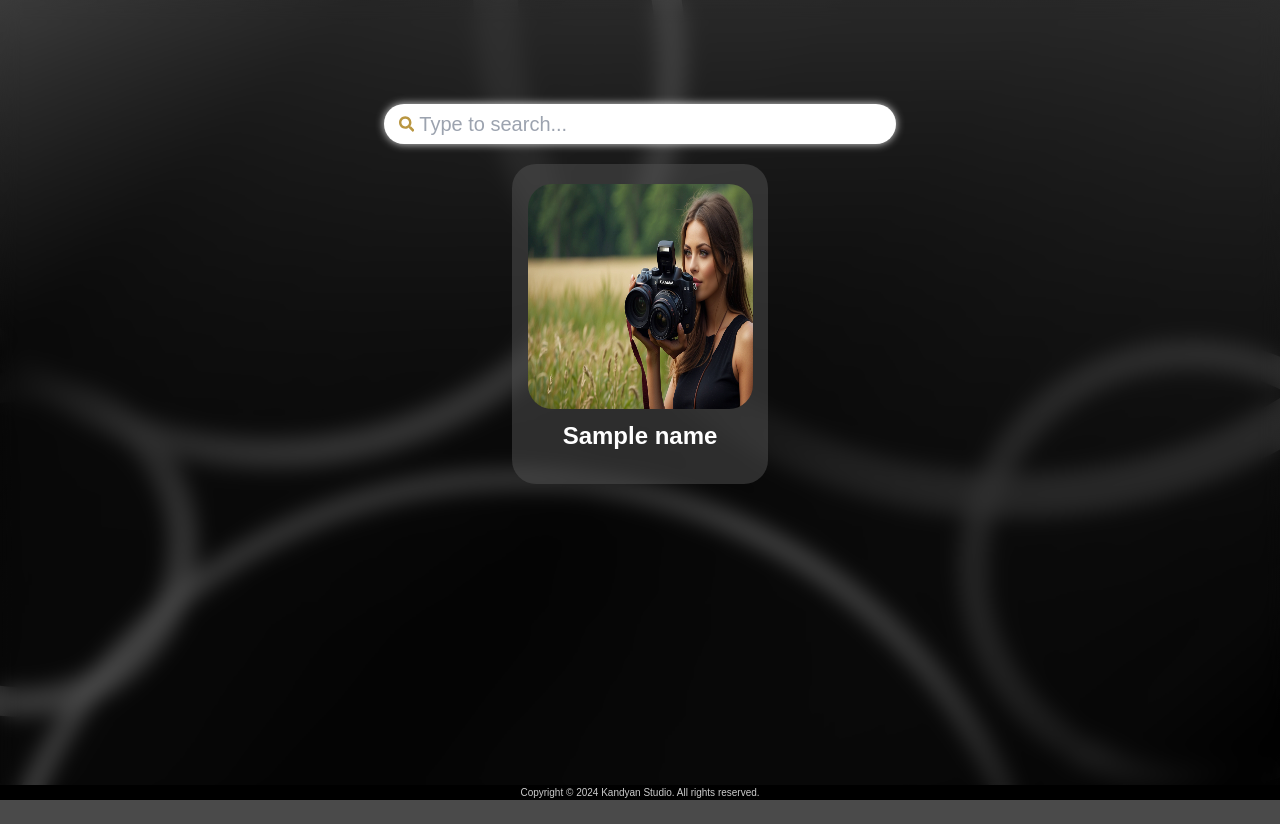
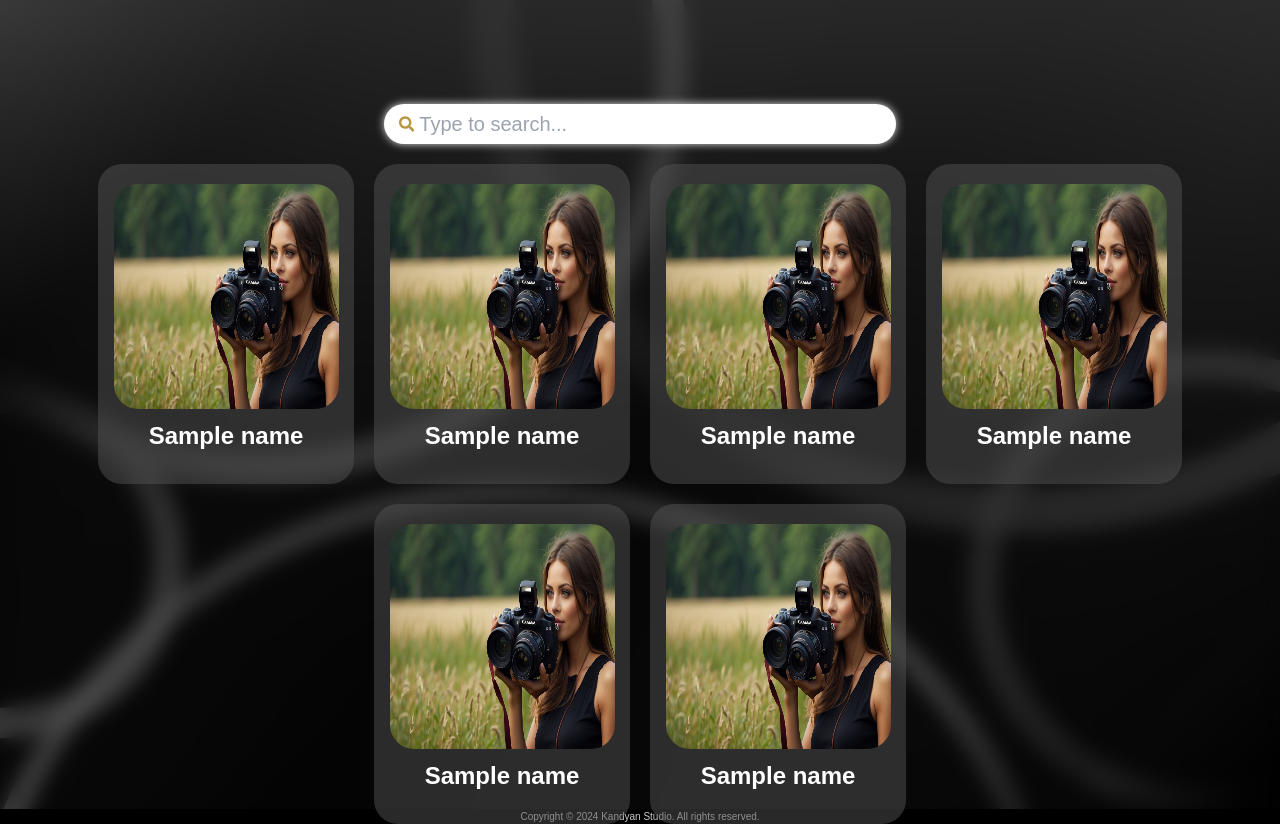
Before and after one commit to ITP-T067/T067-Kandyan-Studio, a React (Create React App) app in the folder frontend/: page /cusdashboard in a window 1280 px wide. Before the commit the page ends 800 px from the top, so only its background shows below. Built offline with nearby package versions, Linux system fonts and the light colour scheme.

Commit message:
simple changes

```diff
--- a/frontend/src/pages/customer/onlineorder/addToCart.jsx
+++ b/frontend/src/pages/customer/onlineorder/addToCart.jsx
@@ -25,7 +25,7 @@ export default function AddToCart() {
   return (
     <div>
       <div className={`container ${showAlert ? 'blur' : ''}`}>
-        <div className="card h-96 bg-kblack bg-opacity-30 rounded-3xl m-12 shadow-2xl">
+        <div className="card h-96 bg-kgray bg-opacity-30 rounded-3xl m-12">
           <div>
             <div className="flex flex-col md:flex-row md:space-x-8">
               <div className="mt-12 ml-11">
--- a/frontend/src/pages/customer/onlineorder/cus_dashboard.jsx
+++ b/frontend/src/pages/customer/onlineorder/cus_dashboard.jsx
@@ -25,6 +25,31 @@ function Cus_dashboard() {
             <img className="absolute rounded-3xl" src={Sample} style={{ width: '225px', height: '225px', left: '16px', top: '20px' }} alt="Photography" />
             <div className="Souvenir absolute text-white text-center text-2xl font-bold top-64 left-0 right-0">Sample name</div>
           </div>
+          <div className="card w-64 h-80 relative cursor-pointer transition-transform duration-300 ease-in-out hover:scale-105" onClick={() => navigate('/addtocart')}>
+            <div class="w-64 h-80 absolute bg-kgray opacity-50 rounded-3xl"></div>
+            <img className="absolute rounded-3xl" src={Sample} style={{ width: '225px', height: '225px', left: '16px', top: '20px' }} alt="Photography" />
+            <div className="Souvenir absolute text-white text-center text-2xl font-bold top-64 left-0 right-0">Sample name</div>
+          </div>
+          <div className="card w-64 h-80 relative cursor-pointer transition-transform duration-300 ease-in-out hover:scale-105" onClick={() => navigate('/addtocart')}>
+            <div class="w-64 h-80 absolute bg-kgray opacity-50 rounded-3xl"></div>
+            <img className="absolute rounded-3xl" src={Sample} style={{ width: '225px', height: '225px', left: '16px', top: '20px' }} alt="Photography" />
+            <div className="Souvenir absolute text-white text-center text-2xl font-bold top-64 left-0 right-0">Sample name</div>
+          </div>
+          <div className="card w-64 h-80 relative cursor-pointer transition-transform duration-300 ease-in-out hover:scale-105" onClick={() => navigate('/addtocart')}>
+            <div class="w-64 h-80 absolute bg-kgray opacity-50 rounded-3xl"></div>
+            <img className="absolute rounded-3xl" src={Sample} style={{ width: '225px', height: '225px', left: '16px', top: '20px' }} alt="Photography" />
+            <div className="Souvenir absolute text-white text-center text-2xl font-bold top-64 left-0 right-0">Sample name</div>
+          </div>
+          <div className="card w-64 h-80 relative cursor-pointer transition-transform duration-300 ease-in-out hover:scale-105" onClick={() => navigate('/addtocart')}>
+            <div class="w-64 h-80 absolute bg-kgray opacity-50 rounded-3xl"></div>
+            <img className="absolute rounded-3xl" src={Sample} style={{ width: '225px', height: '225px', left: '16px', top: '20px' }} alt="Photography" />
+            <div className="Souvenir absolute text-white text-center text-2xl font-bold top-64 left-0 right-0">Sample name</div>
+          </div>
+          <div className="card w-64 h-80 relative cursor-pointer transition-transform duration-300 ease-in-out hover:scale-105" onClick={() => navigate('/addtocart')}>
+            <div class="w-64 h-80 absolute bg-kgray opacity-50 rounded-3xl"></div>
+            <img className="absolute rounded-3xl" src={Sample} style={{ width: '225px', height: '225px', left: '16px', top: '20px' }} alt="Photography" />
+            <div className="Souvenir absolute text-white text-center text-2xl font-bold top-64 left-0 right-0">Sample name</div>
+          </div>
         </div>
 
       </div>
--- a/frontend/src/pages/customer/onlineorder/myOrders.jsx
+++ b/frontend/src/pages/customer/onlineorder/myOrders.jsx
@@ -8,48 +8,40 @@ function MyOrder() {
   return (
     <div>
         <div class="flex m-16">
-            <div class="flex-grow p-6 bg-white rounded-3xl shadow dark:bg-kgray dark:border-kgray mr-8">
+            <div class="flex-grow p-6 bg-white rounded-3xl dark:border-kgray bg-kgray bg-opacity-50 mr-8">
                 <h5 class="mt-auto text-4xl font-bold dark:text-kwhite">Total Orders</h5>
                 <h1 className="font-bold text-6xl text-kwhite dark:text-kwhite text-right mb-auto mt-10">12</h1>
             </div>
-            <div class="flex-grow p-6 bg-white rounded-3xl shadow dark:bg-kgray dark:border-kgray ml-8">
+            <div class="flex-grow p-6 bg-white rounded-3xl bg-kgray bg-opacity-50 dark:border-kgray ml-8">
                 <h5 class=" text-4xl font-bold dark:text-kwhite ">Total Expenditure</h5>
                 <h1 className="font-bold text-6xl text-kwhite dark:text-kwhite text-right mt-10">LKR 14,300.00</h1>
             </div>
         </div>
 
         <div className='flex justify-center'>
-            <a href="/pendingorder" className='flex-grow relative mx-auto ml-16 duration-300 delay-150 transform hover:scale-110'>
-                <div className="absolute">
+            <a href="/pendingorder" className='flex-grow relative ml-16 duration-300 delay-150 transform hover:scale-105'>
                 <div className="w-72 h-80 top-0 absolute bg-kblack rounded-3xl border-4 border-kyellow flex justify-center">
                     <img src={process} alt="Image" className="w-52 h-52" />
                 </div>
                 <div className="w-72 h-20 left-0 top-[232px] absolute text-center text-kwhite text-3xl font-bold font-['Inter']">Pending<br/>Orders</div>
-                </div>
             </a>
-            <a href="/processingorder" className='flex-grow relative mx-aut duration-300 delay-150 transform hover:scale-110'>
-                <div className="absolute">
+            <a href="/processingorder" className='flex-grow relative duration-300 delay-150 transform hover:scale-105'>
                 <div className="w-72 h-80 top-0 absolute bg-kblack rounded-3xl border-4 border-kyellow flex justify-center">
                     <img src={process} alt="Image" className="w-52 h-52" />
                 </div>
                 <div className="w-72 h-20 left-0 top-[232px] absolute text-center text-kwhite text-3xl font-bold font-['Inter']">Processing<br/>Orders</div>
-                </div>
             </a>
-            <a href="/completeorder" className='flex-grow relative mx-auto  duration-300 delay-150 transform hover:scale-110'>
-                <div className="absolute">
+            <a href="/completeorder" className='flex-grow relative duration-300 delay-150 transform hover:scale-105'>
                 <div className="w-72 h-80 top-0 absolute bg-kblack rounded-3xl border-4 border-kyellow flex justify-center">
                     <img src={complete} alt="Image" className="w-52 h-52" />
                 </div>
                 <div className="w-72 h-20 left-0 top-[232px] absolute text-center text-kwhite text-3xl font-bold font-['Inter']">Completed<br/>Orders</div>
-                </div>
             </a>
-            <a href="/generatereport" className='flex-grow relative mx-auto duration-300 delay-150 transform hover:scale-110'>
-                <div className="absolute">
+            <a href="/generatereport" className='flex-grow relative mr-3 duration-300 delay-150 transform hover:scale-105'>
                 <div className="w-72 h-80 top-0 absolute bg-kblack rounded-3xl border-4 border-kyellow flex justify-center">
                     <img src={genarate} alt="Image" className="w-52 h-52" />
                 </div>
                 <div className="w-72 h-20 left-0 top-[232px] absolute text-center text-kwhite text-3xl font-bold font-['Inter']">Generate<br/>Reports</div>
-                </div>
             </a>
         </div>
 
```
